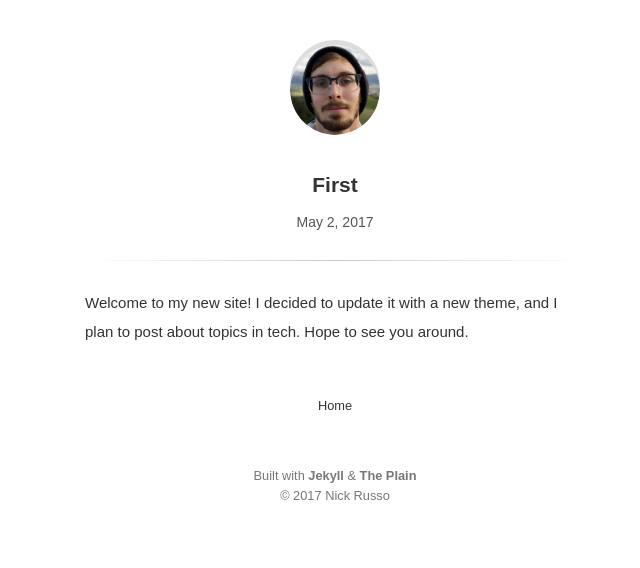
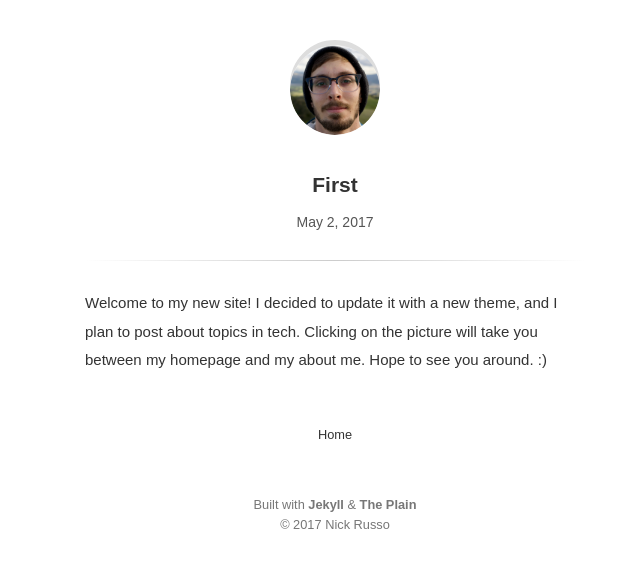
Before and after one commit to nijaru/nijaru.github.io, a Jekyll site: the page built from _posts/2017-05-02-first.md, in a window 1280 px wide. Shown: the top 568 px of the page, without its empty margins (305-945 px from the left). Built offline with Jekyll 4.4.1, drawn with Linux system fonts in a browser that asks for light colours.

Commit message:
Update about
Signed-off-by: Nick Russo <nicholasjamesrusso@gmail.com>

```diff
--- a/_posts/2017-05-02-first.md
+++ b/_posts/2017-05-02-first.md
@@ -1,6 +1,6 @@
 ---
 title: First
-updated: 2017-05-02 2:54
+updated: 2017-05-02 12:45
 ---
 
-Welcome to my new site! I decided to update it with a new theme, and I plan to post about topics in tech. Hope to see you around.
+Welcome to my new site! I decided to update it with a new theme, and I plan to post about topics in tech. Clicking on the picture will take you between my homepage and my about me. Hope to see you around. :)
```
